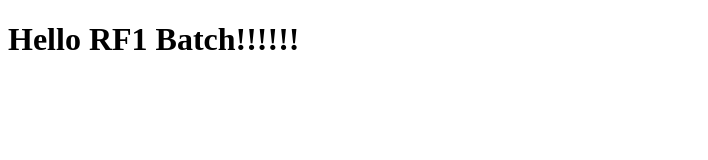
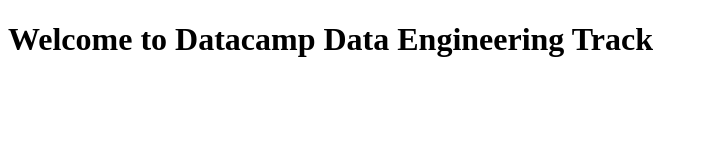
Before and after one commit to rojre1979/test-repo, a plain HTML site: page index.html in a window 1280 px wide. Shown: the whole page, without its empty margins (0-708 px from the left). Drawn offline with Linux system fonts and the light colour scheme.

Commit message:
second commit

```diff
--- a/index.html
+++ b/index.html
@@ -7,6 +7,6 @@
     <title>Document</title>
 </head>
 <body>
-    <h1>Hello RF1 Batch!!!!!!</h1>
+    <h1>Welcome to Datacamp Data Engineering Track</h1>
 </body>
 </html>
```
